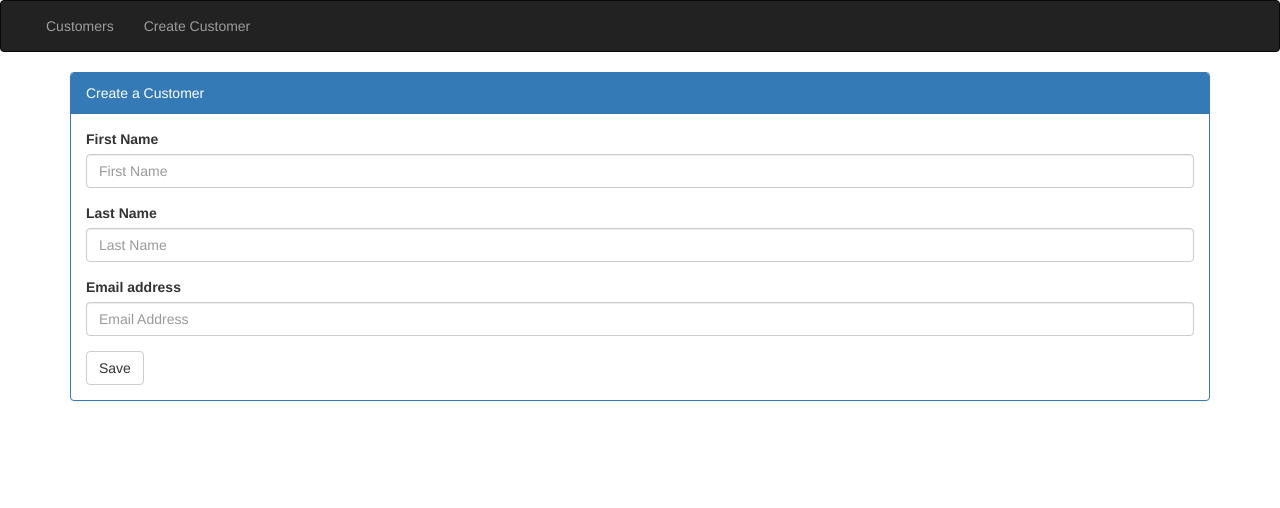
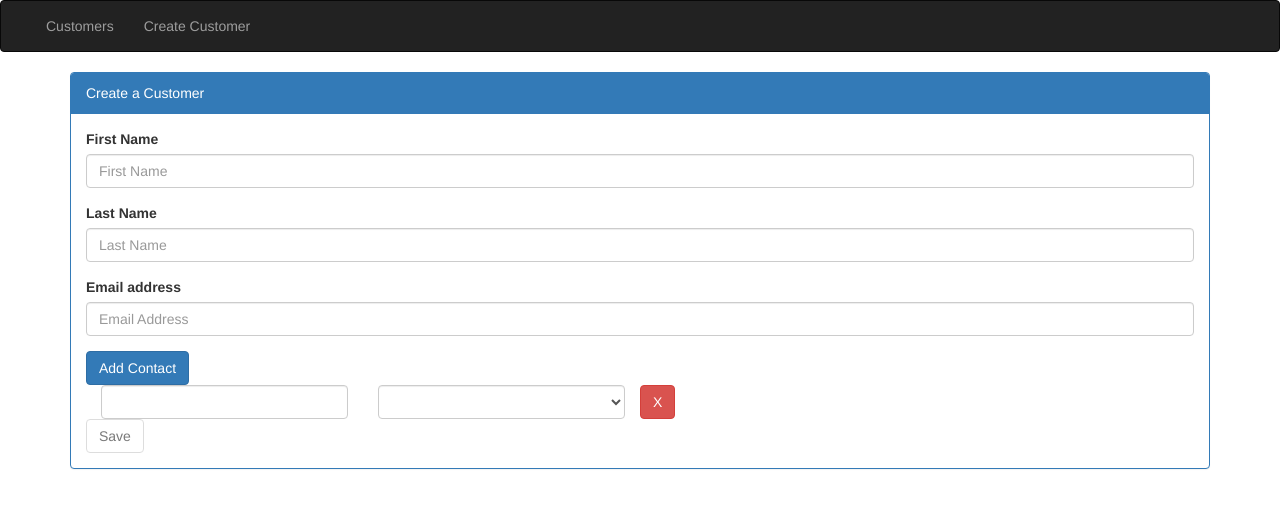
Before and after one commit to iamshanto/AngularCrudExampleWithCouchDb, an Angular app: page /customer/create in a window 1280 px wide. Shown: the top 508 px of the page. Built offline with nearby package versions, Linux system fonts and the light colour scheme.

Commit message:
create form

```diff
--- a/src/app/customers/customer-create/customer-create.component.html
+++ b/src/app/customers/customer-create/customer-create.component.html
@@ -17,7 +17,27 @@
         <input type="email" class="form-control" id="email" placeholder="Email Address" formControlName="email">
       </div>
 
-      <button type="submit" class="btn btn-default">Save</button>
+      <button type="button" class="btn btn-primary" (click)="addContactNumberFormGroup()">Add Contact</button>
+
+      <div formArrayName="contactNumbers">
+        <div *ngFor="let c of customerForm.get('contactNumbers').controls; let i = index">
+          <div formGroupName="{{i}}">
+            <div class="col-md-3">
+              <input type="tel" class="form-control" formControlName="number">
+            </div>
+            <div class="col-lg-3">
+              <select class="form-control" formControlName="type">
+                <option value="home">Home</option>
+                <option value="work">Work</option>
+                <option value="personal">Personal</option>
+              </select>
+            </div>
+            <button type="button" class="btn btn-danger" (click)="removeContactNumber(i)">X</button>
+          </div>
+        </div>
+      </div>
+
+      <button type="submit" class="btn btn-default" [disabled]="customerForm.invalid">Save</button>
 
     </form>
   </div>
--- a/src/app/customers/customer-create/customer-create.component.ts
+++ b/src/app/customers/customer-create/customer-create.component.ts
@@ -1,6 +1,6 @@
 import { Component, OnInit } from '@angular/core';
 import {CustomerRepositoryService} from "../customer-repository.service";
-import {FormGroup, FormBuilder, Validators} from "@angular/forms";
+import {FormGroup, FormBuilder, Validators, FormArray} from "@angular/forms";
 import {Router} from "@angular/router";
 
 @Component({
@@ -20,7 +20,8 @@ export class CustomerCreateComponent implements OnInit {
     this.customerForm = this._fb.group({
       'firstName': this._fb.control(this.customer?this.customer.firstName:'', Validators.required),
       'lastName': this._fb.control(this.customer?this.customer.lastName:'', Validators.required),
-      'email': this._fb.control(this.customer?this.customer.email:'', Validators.required)
+      'email': this._fb.control(this.customer?this.customer.email:'', Validators.required),
+      'contactNumbers': this._fb.array([this.createContactFormGroup()])
     });
   }
 
@@ -35,4 +36,22 @@ export class CustomerCreateComponent implements OnInit {
         }
     );
   }
+
+  addContactNumberFormGroup(){
+    (<FormArray>this.customerForm.get('contactNumbers')).push(
+        this.createContactFormGroup()
+    );
+  }
+
+  createContactFormGroup(){
+    return this._fb.group({
+      'number': this._fb.control('', Validators.required),
+      'type': this._fb.control('', Validators.required)
+    });
+  }
+
+  removeContactNumber(n){
+    let controls = <FormArray>this.customerForm.get('contactNumbers');
+    controls.removeAt(n);
+  }
 }
```
